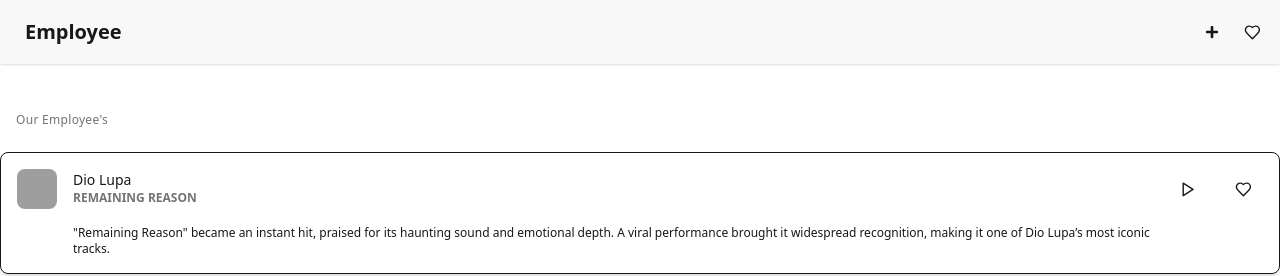
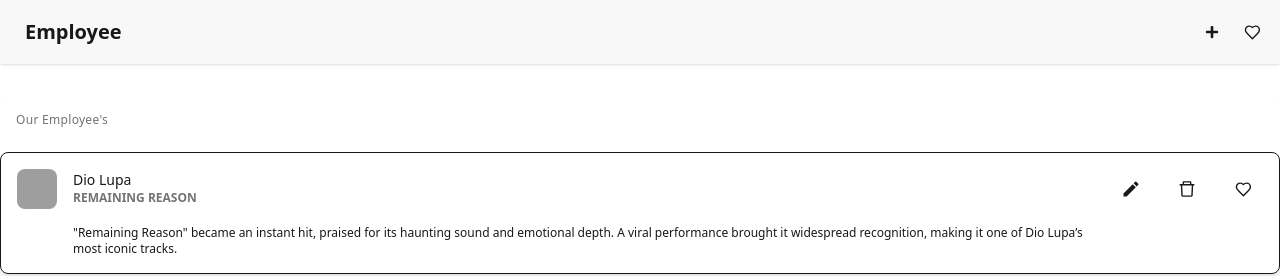
Before and after one commit to lezyCoder/Employee_Management_UsingRTK, a React (Vite) app: page / in a window 1280 px wide. Shown: the top 276 px of the page. Built offline with nearby package versions, Linux system fonts and the light colour scheme; grey boxes are pictures that could not be loaded.

Commit message:
Redux Tool Kit added

```diff
--- a/package.json
+++ b/package.json
@@ -10,10 +10,12 @@
     "preview": "vite preview"
   },
   "dependencies": {
+    "@reduxjs/toolkit": "^2.11.2",
     "@tailwindcss/vite": "^4.1.18",
     "react": "^19.2.0",
     "react-dom": "^19.2.0",
     "react-icons": "^5.5.0",
+    "react-redux": "^9.2.0",
     "redux-toolkit": "^1.1.2",
     "tailwindcss": "^4.1.18"
   },
--- a/src/components/employee/EmployeeList.jsx
+++ b/src/components/employee/EmployeeList.jsx
@@ -1,4 +1,6 @@
 import Layout from "../layout/Layout"
+import { MdModeEdit } from "react-icons/md";
+import { AiOutlineDelete } from "react-icons/ai";
 
 const EmployeeList = () => {
   return (
@@ -26,7 +28,10 @@ const EmployeeCard = () => {
         "Remaining Reason" became an instant hit, praised for its haunting sound and emotional depth. A viral performance brought it widespread recognition, making it one of Dio Lupa’s most iconic tracks.
       </p>
       <button className="btn btn-square btn-ghost">
-        <svg className="size-[1.2em]" xmlns="http://www.w3.org/2000/svg" viewBox="0 0 24 24"><g strokeLinejoin="round" strokeLinecap="round" strokeWidth="2" fill="none" stroke="currentColor"><path d="M6 3L20 12 6 21 6 3z"></path></g></svg>
+       <MdModeEdit className="text-xl"/>
+      </button>
+      <button className="btn btn-square btn-ghost">
+       <AiOutlineDelete className="text-xl"/>
       </button>
       <button className="btn btn-square btn-ghost">
         <svg className="size-[1.2em]" xmlns="http://www.w3.org/2000/svg" viewBox="0 0 24 24"><g strokeLinejoin="round" strokeLinecap="round" strokeWidth="2" fill="none" stroke="currentColor"><path d="M19 14c1.49-1.46 3-3.21 3-5.5A5.5 5.5 0 0 0 16.5 3c-1.76 0-3 .5-4.5 2-1.5-1.5-2.74-2-4.5-2A5.5 5.5 0 0 0 2 8.5c0 2.3 1.5 4.05 3 5.5l7 7Z"></path></g></svg>
--- a/src/main.jsx
+++ b/src/main.jsx
@@ -1,6 +1,12 @@
-import { StrictMode } from "react";
 import { createRoot } from "react-dom/client";
 import "./index.css";
 import App from "./App.jsx";
+import store from "./store/store.js";
+// Import Provider from react-redux instead
+import { Provider } from "react-redux";
 
-createRoot(document.getElementById("root")).render(<App />);
+createRoot(document.getElementById("root")).render(
+    <Provider store={store}>
+        <App />
+    </Provider>
+);
--- /dev/null
+++ b/src/store/store.js
@@ -0,0 +1,9 @@
+import { configureStore } from "@reduxjs/toolkit";
+
+const store = configureStore({
+  reducer: {
+
+  },
+});
+
+export default store;
```
Also changed, not shown: 1 other file (tests, documents, lock files or other folders).
